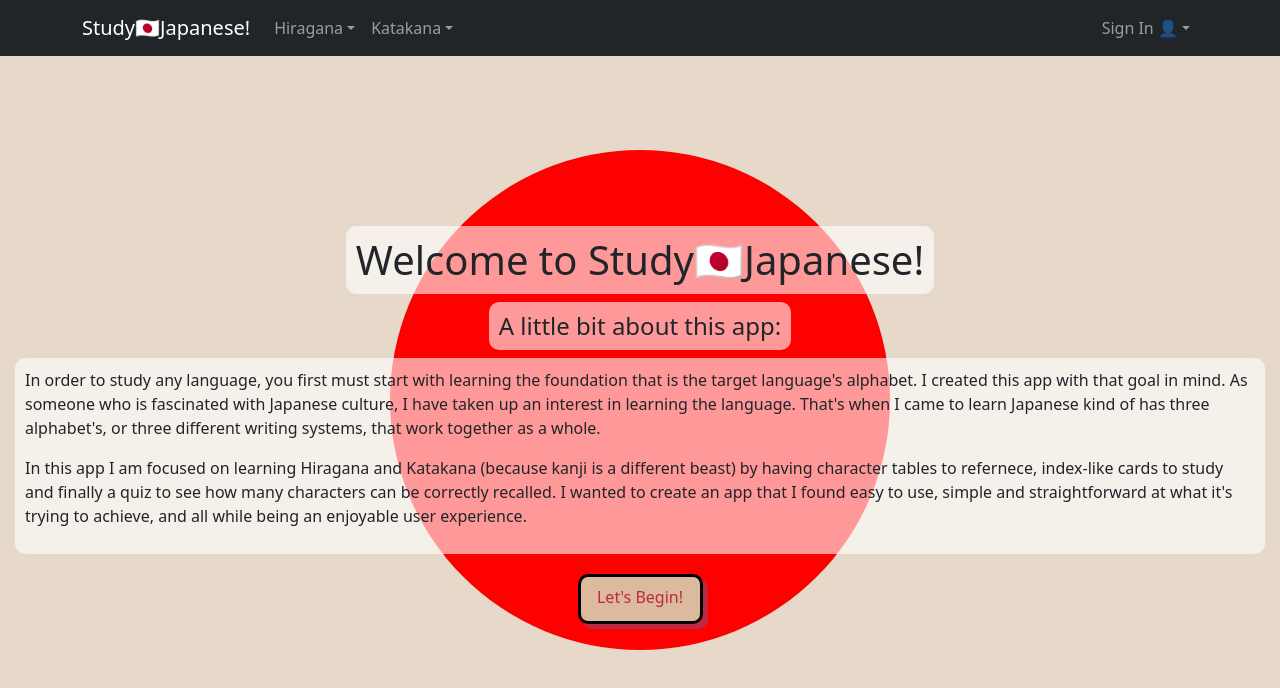
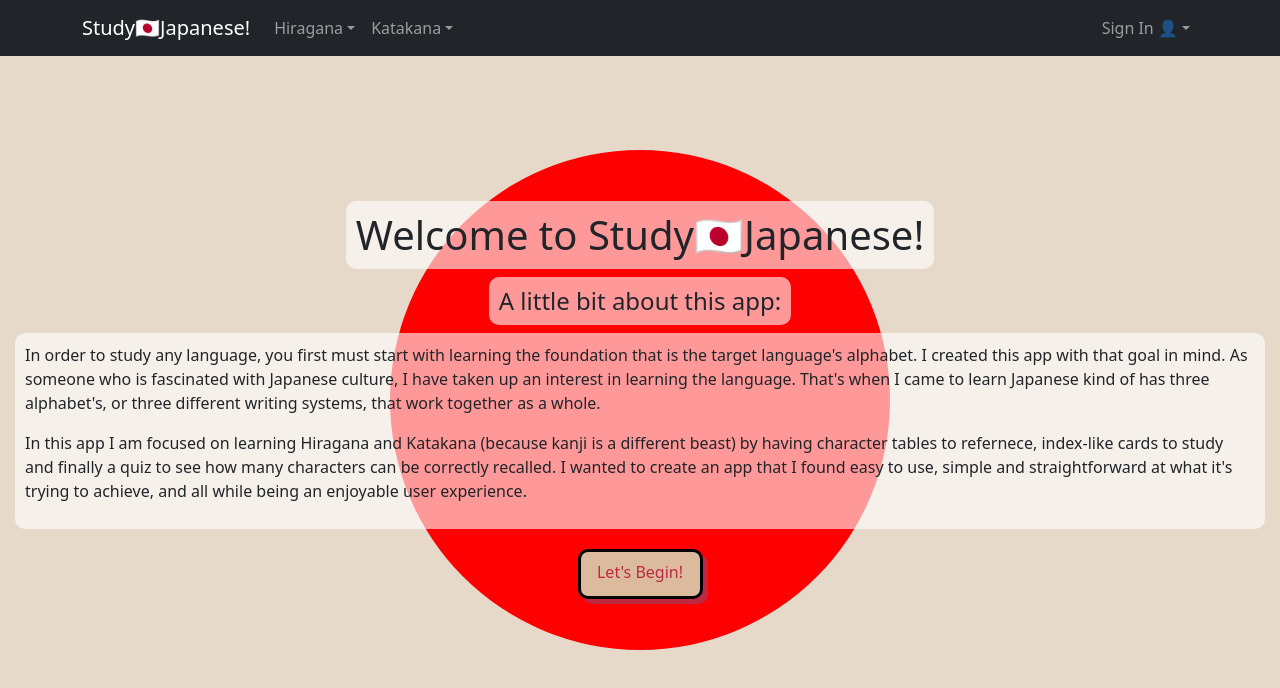
Before and after one commit to pastasauce59/study-japanese, a React (Create React App) app: page / in a window 1280 px wide. Shown: the top 688 px of the page. Built offline with nearby package versions, Linux system fonts and the light colour scheme.

Commit message:
testing css

```diff
--- a/src/App.css
+++ b/src/App.css
@@ -19,7 +19,6 @@
     bottom: 0;
     left: 0;
     right: 0;
-    margin-top: 50px;
 }
 
 .about {
@@ -275,7 +274,7 @@
     margin: 5px;
 }
 
-@media only screen and (max-width: 375px) {
+/* @media only screen and (max-width: 375px) {
     .homepage {
         display: flex;
         flex-direction: column;
@@ -286,4 +285,4 @@
         height: 100%;
         padding: 15px
     }
-}
+} */
```
